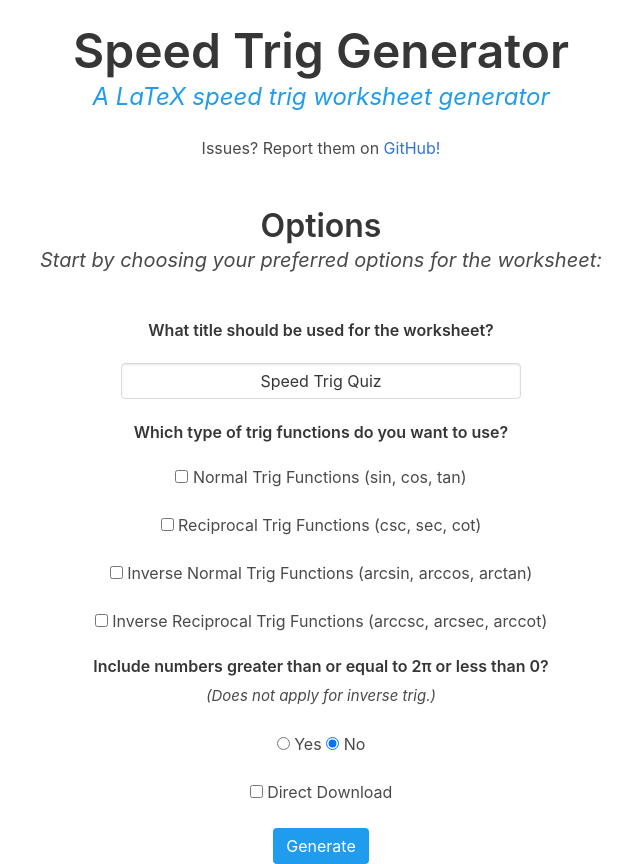
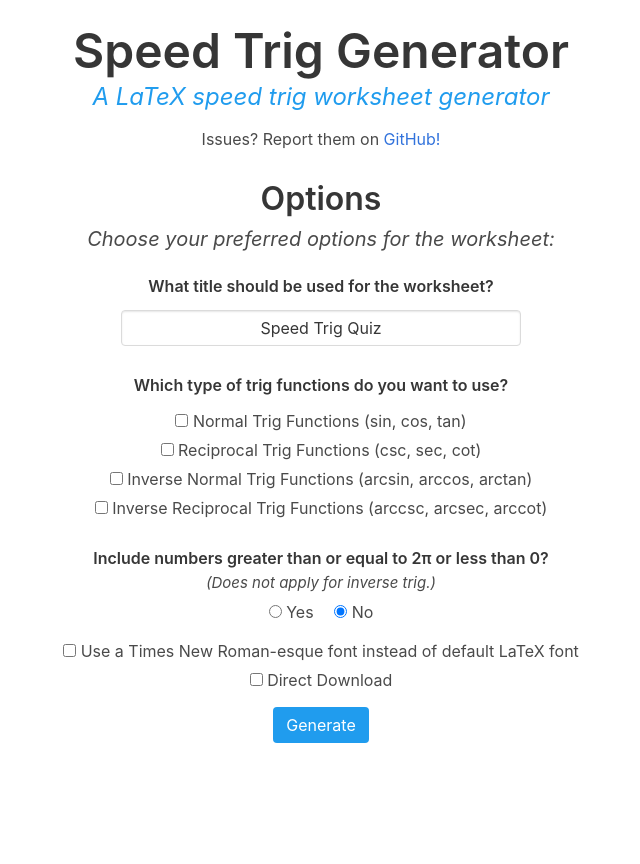
Before and after one commit to bryli/SpeedTrig, a Flask app: page / in a window 1280 px wide. Shown: the whole page, without its empty margins (319-959 px from the left). After the commit the page ends 743 px from the top, so only its background shows below. Run offline with Flask 2, Linux system fonts and the light colour scheme; some libraries are stand-ins or nearby versions.

Commit message:
Fixed spacing to improve look of page; added TNR option for font [ci skip]

```diff
--- a/SpeedTrig.py
+++ b/SpeedTrig.py
@@ -51,6 +51,8 @@ def generated():
         inc = False
     print(inc)
 
+    timesNewRoman = "timesnewroman" in request.form
+
     ### override is a Boolean for whether the user wants exact number or percent chance.
     # True if % chance
     # False if exact number wanted
@@ -74,12 +76,12 @@ def generated():
 
     dl = "dl" in request.form
     if app.config['TESTING']:
-        quiz = TrigGen.test_tex([norm, reci, invnorm, invreci], inc, num, override)
+        quiz = TrigGen.test_tex([norm, reci, invnorm, invreci], inc, num, timesNewRoman, override)
         if quiz == ('', 204):
             return ('', 204)
         return send_file(BytesIO(quiz), as_attachment=dl, mimetype="text/x-tex",
                                  attachment_filename="Speed Trig Quiz"+datetime.now().strftime(" %Y-%m-%d at %H.%M.%S.pdf"))
-    quiz = TrigGen.create_tex(title, [norm, reci, invnorm, invreci], inc, num, override)
+    quiz = TrigGen.create_tex(title, [norm, reci, invnorm, invreci], inc, num, timesNewRoman, override)
     if quiz == ('', 204):
         return ('', 204)
 
--- a/TrigGen.py
+++ b/TrigGen.py
@@ -32,7 +32,7 @@ LATEX_SPC_CHAR = {"\\":r"\textbackslash{}", r"&":r"\&", r"%":r"\%", r"$":r"\$",
 
 #### Creates the PDF based on the output of the get_problems function.
 # [ALL INPUTS] Equivalent to that of method `get_problems`.
-def create_tex(title, enabled, outRange, rangeNum, chOrAmt=True):
+def create_tex(title, enabled, outRange, rangeNum, timesNewRoman, chOrAmt=True):
     problems = get_problems(enabled, outRange, rangeNum, chOrAmt)
     if problems == ('', 204):
         return ('', 204)
@@ -42,6 +42,7 @@ def create_tex(title, enabled, outRange, rangeNum, chOrAmt=True):
         quiz = quiz.replace("(((prob" + str(count+1) + ")))", problems.pop())
     title = esc_title(title)
     quiz = quiz.replace("Speed Trig Quiz", title)
+    quiz = quiz.replace("%TIMES NEW ROMAN", r"\usepackage{mathptmx}") if timesNewRoman else quiz
     return build_pdf(quiz)
 
     # folder = join(dirname(abspath(__file__)), "tmp/", tmpfile)
--- a/templates/index.html
+++ b/templates/index.html
@@ -38,14 +38,8 @@
   }
 </script>
 <style>
-.mystyle {
-    width: 300px;
-    height: 100px;
-    background-color: coral;
-    text-align: center;
-    font-size: 25px;
-    color: white;
-    margin-bottom: 10px;
+.botmargin {
+    margin-bottom:5px;
 }
 </style>
 </head>
@@ -55,54 +49,48 @@
     <section class="section is-paddingless">
     <div class="container has-text-centered">
         <h1 class="title is-1">Speed Trig Generator</h1>
-        <h3 class="subtitle is-4 is-italic is-info" style="color:hsl(204, 86%, 53%)">A LaTeX speed trig worksheet generator</h3>
+        <h3 class="subtitle is-4 is-italic is-info" style="color:hsl(204, 86%, 53%); margin-bottom:15px;">A LaTeX speed trig worksheet generator</h3>
         <p>Issues? Report them on <a href="https://github.com/bryli/SpeedTrig">GitHub!</a></p>
     </div>
     <div class="container has-text-centered">
         <form action="{{ url_for('generated') }}" method="post">
             <p action="{{ url_for('generated') }}" method="post">
-            <br/><br/>
-            <h1 class="title is-3">Options</h1>
-            <h3 class="subtitle is-5 is-italic">Start by choosing your preferred options for the worksheet:</h3><br/>
-            <h1 class="title is-6">What title should be used for the worksheet?</h1>
-            <div class="control" style="width:400px; margin:auto; text-align: center">
+            <h1 class="title is-3" style="margin-bottom:30px; margin-top:30px">Options</h1>
+            <h3 class="subtitle is-5 is-italic" style="margin-bottom:45px;">Choose your preferred options for the worksheet:</h3>
+            <h1 class="title is-6" style="margin-bottom:15px;">What title should be used for the worksheet?</h1>
+            <div class="control" style="width:400px; margin:auto; text-align: center; margin-bottom:30px;">
                 <input class="input" style="text-align: center !important;" placeholder="Title" type="text" name="title" id="title" value="Speed Trig Quiz">
             </div>
+            <h1 class="title is-6" style="margin-bottom:15px;">Which type of trig functions do you want to use?</h1>
+            <div class="botmargin"><label class="checkbox"><input type="checkbox" name="norm" id="norm" value="on">  Normal Trig Functions (sin, cos, tan)</label></div>
+            <div class="botmargin"><label class="checkbox"><input type="checkbox" name="reci" id="reci" value="on">  Reciprocal Trig Functions (csc, sec, cot)</label></div>
+            <div class="botmargin"><label class="checkbox"><input type="checkbox" name="invnorm" id="invnorm" value="on">  Inverse Normal Trig Functions (arcsin, arccos, arctan)</label></div>
+            <div class="botmargin"><label class="checkbox"><input type="checkbox" name="invreci" id="invreci" value="on">  Inverse Reciprocal Trig Functions (arccsc, arcsec, arccot)</label></div>
             <br/>
-            <h1 class="title is-6">Which type of trig functions do you want to use?</h1>
-            <label class="checkbox"><input type="checkbox" name="norm" id="norm" value="on">  Normal Trig Functions (sin, cos, tan)</label>
-            <br/><br/>
-            <label class="checkbox"><input type="checkbox" name="reci" id="reci" value="on">  Reciprocal Trig Functions (csc, sec, cot)</label>
-            <br/><br/>
-            <label class="checkbox"><input type="checkbox" name="invnorm" id="invnorm" value="on">  Inverse Normal Trig Functions (arcsin, arccos, arctan)</label>
-            <br/><br/>
-            <label class="checkbox"><input type="checkbox" name="invreci" id="invreci" value="on">  Inverse Reciprocal Trig Functions (arccsc, arcsec, arccot)</label>
-            <br/><br/>
-            <h1 class="title is-6" style="margin-bottom:10px">Include numbers greater than or equal to 2&#960 or less than 0?</h1>
-            <p class="is-italic" style="font-size:15px">(Does not apply for inverse trig.)</p><br/>
-            <label class="checkbox"><input type="radio" name="inc" id="inc_y" onclick="ifInclude();" value="yes">  Yes</label>
+            <h1 class="title is-6" style="margin-bottom:5px">Include numbers greater than or equal to 2&#960 or less than 0?</h1>
+            <p class="is-italic" style="font-size:15px; margin-bottom:5px">(Does not apply for inverse trig.)</p>
+            <label class="checkbox"><input type="radio" name="inc" id="inc_y" onclick="ifInclude();" value="yes">  Yes</label>&emsp;
             <label class="checkbox"><input type="radio" name="inc" id="inc_n" onclick="ifInclude();" value="no" checked>  No</label>
-            <div id="ifInclude" style="display:none;">
-                <h2><b>OVERRIDE:</b> Exact number of questions with such inputs</h2><br/>
-                <label class="checkbox"><input type="radio" name="override" id="over_y" onclick="toOverride();" value="yes">  Yes</label>
-                <label class="checkbox"><input type="radio" name="override" id="over_n" onclick="toOverride();" value="no" checked>  No</label>
-                <br/><br/>
+            <div id="ifInclude" style="display:none; margin-top:15px;">
+                <h2 style="margin-bottom:5px;"><b>OVERRIDE:</b> Exact number of questions with such inputs</h2>
+                <div style="margin-bottom:15px;"><label class="checkbox"><input type="radio" name="override" id="over_y" onclick="toOverride();" value="yes">  Yes</label>&emsp;
+                    <label class="checkbox"><input type="radio" name="override" id="over_n" onclick="toOverride();" value="no" checked>  No</label></div>
+
                 <div id="defaultG" style="display:block;">
-                    <h1 class="title is-6">How often (in %) should values greater than or equal to 2&#960 or less than 0 appear on the worksheet for non-inverse trig functions?</h1>
-                        <div class="control" style="width:60px; margin:auto; text-align: center">
+                    <h1 class="title is-6" style="margin-bottom:15px;">How often (in %) should values greater than or equal to 2&#960 or less than 0 appear on the worksheet for non-inverse trig functions?</h1>
+                        <div class="control" style="width:60px; margin:auto; text-align: center;">
                           <input class="input" style="text-align: center !important;" placeholder="Number" type="number" name="chance" id="chance" min="0" max="100" value="40">
                         </div>
                 </div>
                 <div id="override" style="display:none;">
-                    <h1 class="title is-6">How many values greater than or equal to 2&#960 or less than 0 should be on the worksheet for non-inverse trig functions?</h1>
-                    <div class="control" style="width:60px; margin:auto; text-align: center">
+                    <h1 class="title is-6" style="margin-bottom:15px;">How many values greater than or equal to 2&#960 or less than 0 should be on the worksheet for non-inverse trig functions?</h1>
+                    <div class="control" style="width:60px; margin:auto; text-align: center;">
                         <input class="input" style="text-align: center !important;" placeholder="Number" type="number" name="num" id="num" min="0" max="12" value="2">
                     </div>
                 </div>
             </div>
-            <br/><br/>
-            <label class="checkbox"><input type="checkbox" name="dl" id="dl">  Direct Download</label>
-            <br/><br/>
+            <div style="margin-top:15px;"><label class="checkbox"><input type="checkbox" name="timesnewroman" id="timesnewroman"> Use a Times New Roman-esque font instead of default LaTeX font</label></div>
+            <div style="margin-top:5px; margin-bottom:15px;"><label class="checkbox"><input type="checkbox" name="dl" id="dl">  Direct Download</label></div>
             <input id="button" class="button is-info" type="submit" value="Generate">
         </form>
     </div>
```
Also changed, not shown: 1 other file.
